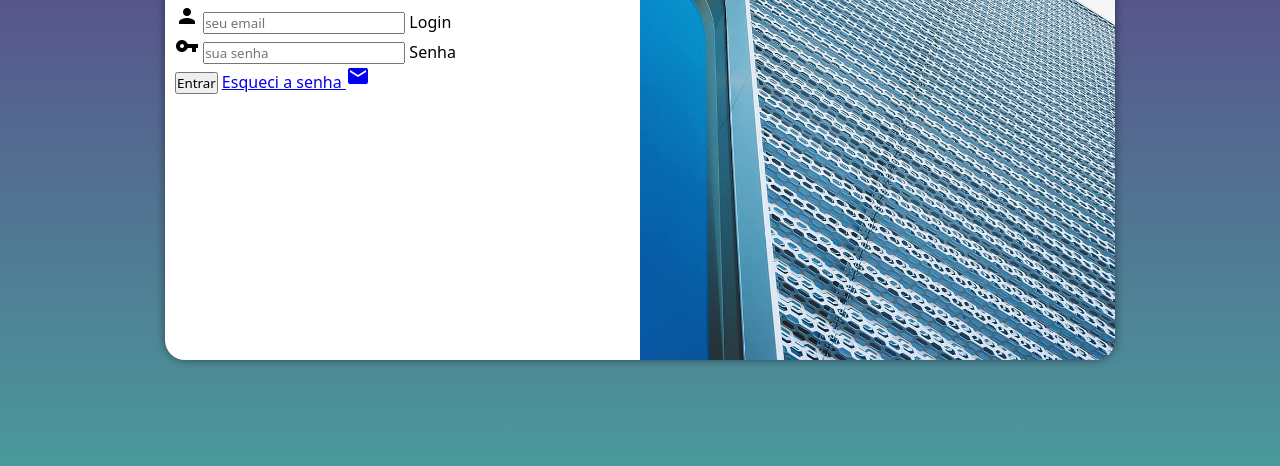
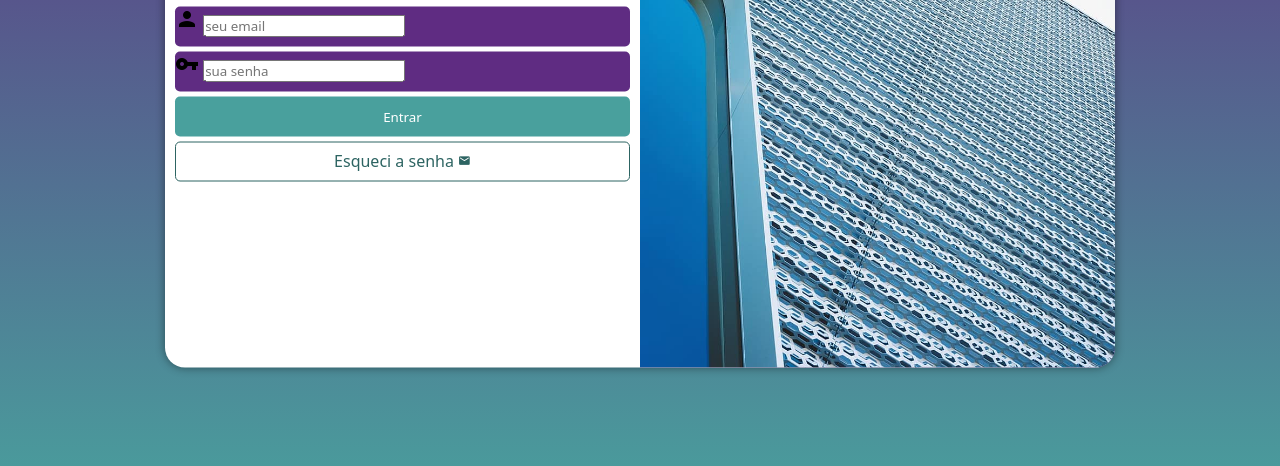
Before and after one commit to LeoSantana24/projeto-login, a plain HTML site: page index.html in a window 1280 px wide. Shown: the part 290-756 px from the top of the page. Drawn offline with Linux system fonts and the light colour scheme.

Commit message:
formatação do formulário

```diff
--- a/estilos/style.css
+++ b/estilos/style.css
@@ -26,7 +26,7 @@ main {
 section#login {
     background-color: white;
     width: 250px;
-    height: 500px;
+    height: 515px;
     overflow: hidden;
     position:absolute;
     left: 50%;
@@ -57,4 +57,48 @@ div#formulario > h1{
 }
 div#formulario > p{
     font-size: 0.8em;
+    margin-bottom: 10px;
 }
+div.campo{
+    display: block;
+    background-color: #5f2c82;
+    margin: 5px 0px;
+    width: 100%;
+    height: 40px;
+    border-radius: 5px;
+}
+form > input[type=submit]{
+    display: block;
+    font: 1em;
+    background-color: #49a09d;
+    margin: auto;
+    width: 100%;
+    height: 40px;
+    border: none;
+    color: white;
+    border-radius: 5px;
+    cursor: pointer;
+}
+div.campo > label{
+    display: none;
+}
+form > input[type=submit]:hover{
+    background-color: #2d6462;
+}
+form > a.botao{
+    display: block;
+    text-align: center;
+    font-size: 1em;
+    width: 100%;
+    height: 40px;
+    background-color:white;
+    border: 1px solid #2d6462;
+    text-decoration: none;
+    color: #2d6462;
+    border-radius: 5px;
+    padding-top: 7px;
+    margin-top: 5px;
+}
+form > a.botao > i{
+    font-size: 0.8em;
+}
--- a/index.html
+++ b/index.html
@@ -31,7 +31,7 @@
                         </div>
 
                             <input type="submit" value="Entrar" id="entrar">
-                            <a href="esqueci.html">Esqueci a senha
+                            <a href="esqueci.html" class="botao">Esqueci a senha
                                 <i class="material-icons">mail</i>
                             </a>
 
```
